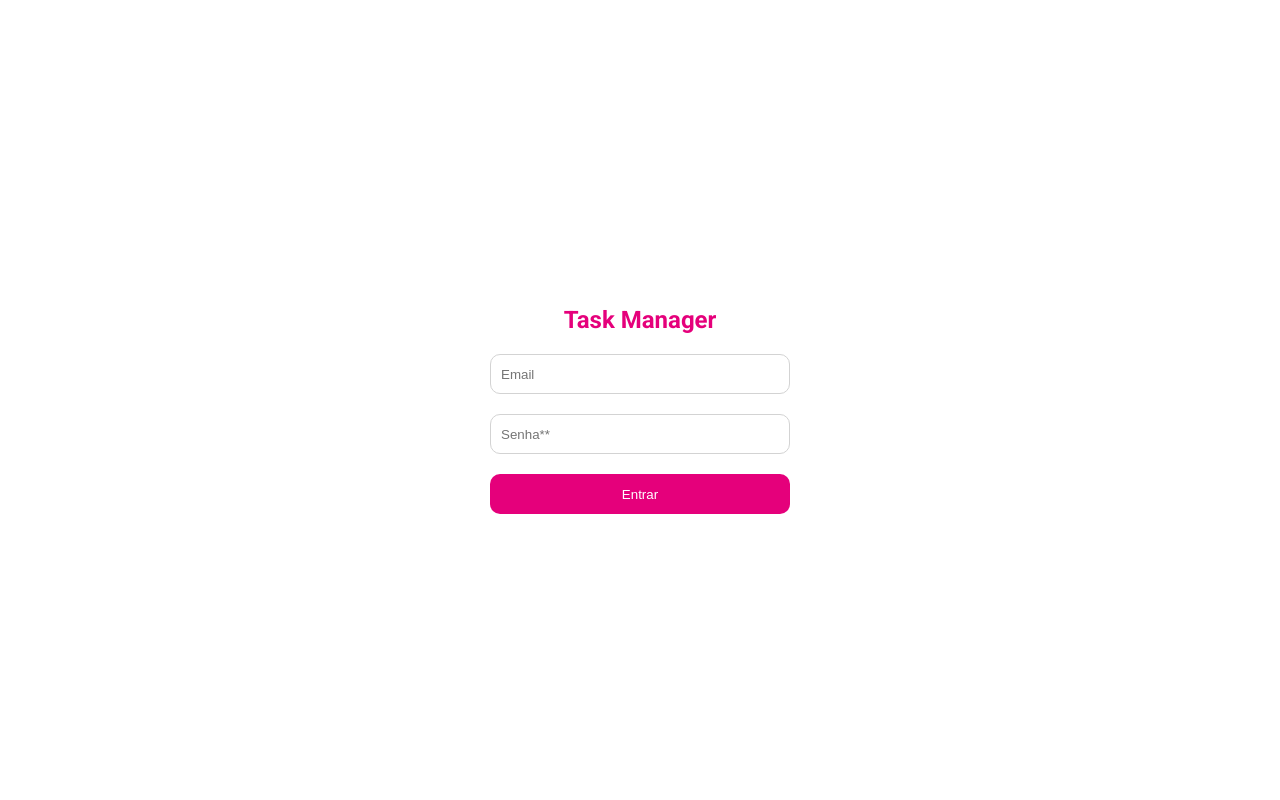
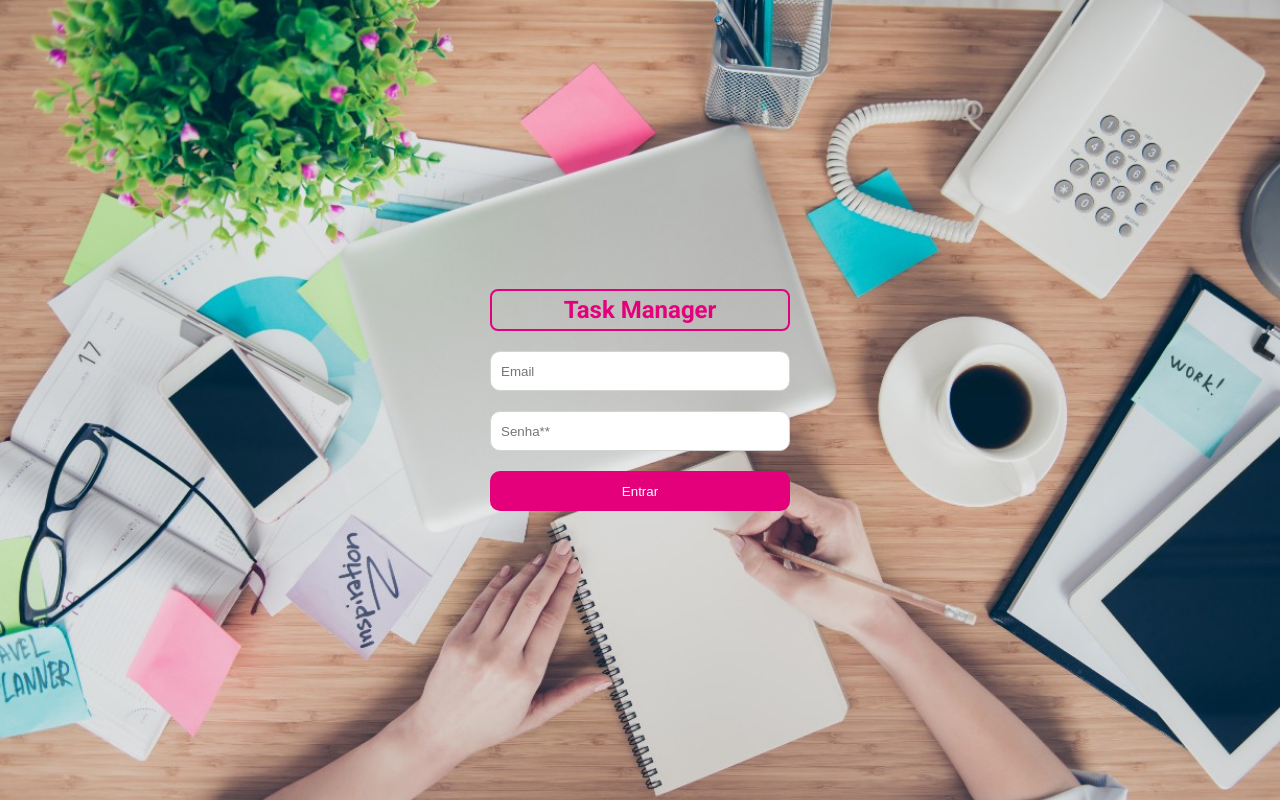
Before and after one commit to SinaraMoura/managertasks, a React (Vite) app: page / in a window 1280 px wide. Built offline with nearby package versions, Linux system fonts and the light colour scheme.

Commit message:
styling the logo

```diff
--- a/package.json
+++ b/package.json
@@ -13,7 +13,8 @@
     "axios": "^1.4.0",
     "react": "^18.2.0",
     "react-dom": "^18.2.0",
-    "react-router-dom": "^6.15.0"
+    "react-router-dom": "^6.15.0",
+    "react-toastify": "^9.1.3"
   },
   "devDependencies": {
     "@types/react": "^18.2.15",
--- a/src/index.css
+++ b/src/index.css
@@ -30,8 +30,7 @@ button {
 }
 
 .container {
-  max-width: 1200px;
-  width: 100%;
+  width: 100vw;
   margin: auto;
   padding: 2rem;
 }
--- a/src/pages/Login/index.jsx
+++ b/src/pages/Login/index.jsx
@@ -1,7 +1,6 @@
 import { useState } from 'react';
 import { useEffect } from 'react';
 import { useNavigate } from 'react-router-dom';
-import background from '../../assets/background.jpg'
 import api from '../../service/api';
 import { getItem, setItem } from '../../storage';
 import './styles.css';
@@ -49,7 +48,7 @@ export default function Login() {
     }, [])
 
     return (
-        <main className='container'>
+        <main className='container container__login'>
             <section className="content__login">
                 <form className="login" onSubmit={handleSubmit}>
                     <h1 className='logo'>Task Manager</h1>
--- a/src/pages/Login/styles.css
+++ b/src/pages/Login/styles.css
@@ -1,3 +1,9 @@
+.container__login {
+    background-image: url('../../assets/background.jpg');
+    background-repeat: no-repeat;
+    background-size: cover;
+}
+
 .login {
     max-width: 300px;
     margin: auto;
@@ -17,5 +23,8 @@
 }
 
 .logo {
-    padding: 2rem 0;
+    border: 2px solid var(--pink-800);
+    border-radius: 8px;
+    padding: 0.5rem;
+    margin-bottom: 2rem;
 }
--- a/src/pages/Todo/index.jsx
+++ b/src/pages/Todo/index.jsx
@@ -57,6 +57,7 @@ export default function Todo() {
             const response = await api.post('/todos/register', newTodoItem, {
                 headers
             });
+
             setTodos([...todos, response.data])
             clearTodoItem()
 
--- a/src/service/api.js
+++ b/src/service/api.js
@@ -1,6 +1,7 @@
 import axios from 'axios';
 
 export default axios.create({
+    // baseURL: 'https://attractive-bonnet-duck.cyclic.app/',
     baseURL: 'http://localhost:3000/',
     timeout: 10000,
     headers: { 'content-type': 'application/json' }
```
Also changed, not shown: src/assets/background.jpg, 1 other file (tests, documents, lock files or other folders).
